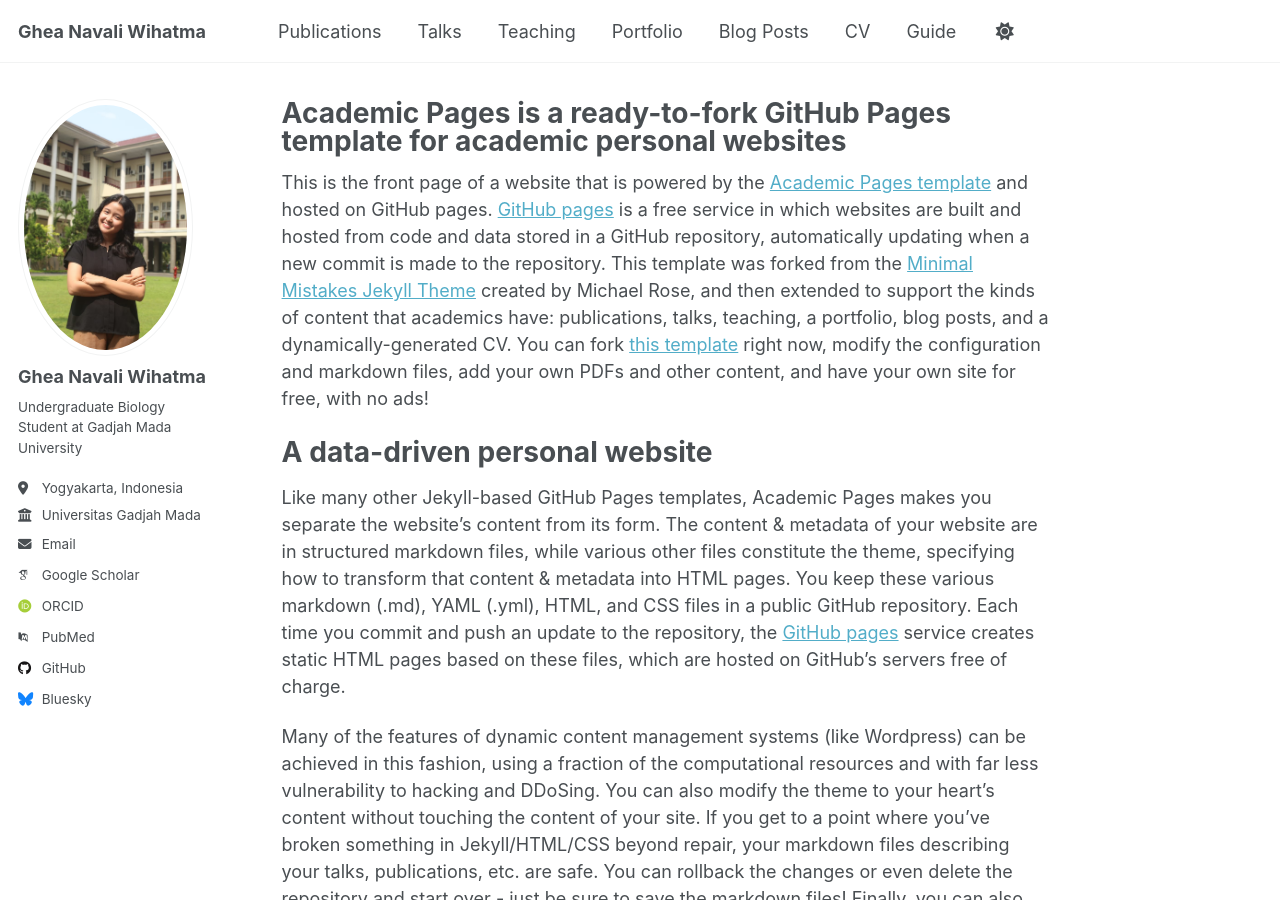
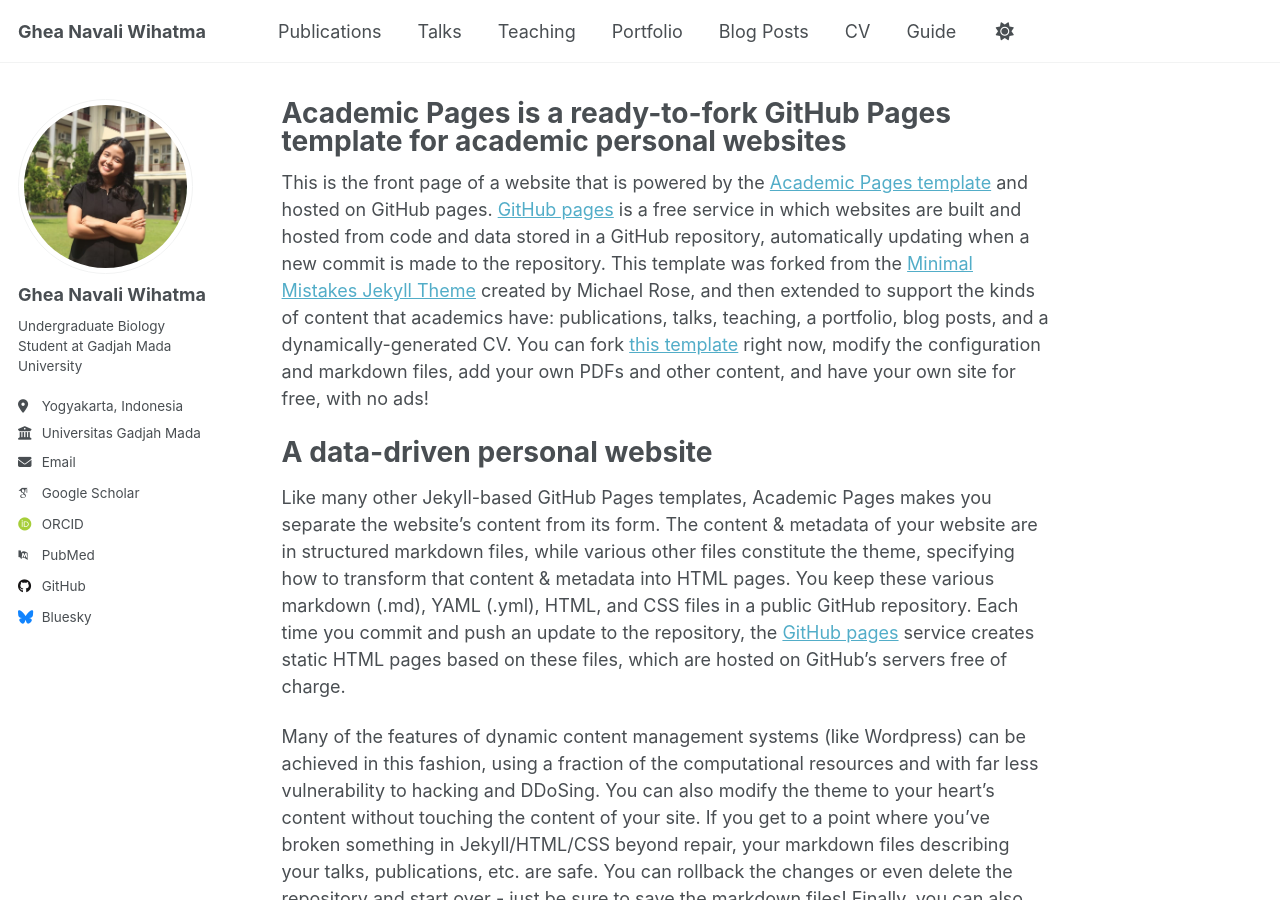
Before and after one commit to gheanavaliwihatma/gheanavaliwihatma.github.io, a Jekyll site: the page built from _pages/about.md, in a window 1280 px wide and 900 px high. Built offline with Jekyll 4.4.1, drawn with Linux system fonts in a browser that asks for light colours; some web fonts are replaced.

Commit message:
fix:avatar

```diff
--- a/_config.yml
+++ b/_config.yml
@@ -22,7 +22,7 @@
 #               Additional customization can be done by editing /_includes/author-profile.html
 author:
   # Biographic information
-  avatar           : "foto_ghea2.png"
+  avatar           : "foto_github.png"
   name             : "Ghea Navali Wihatma"
   pronouns         : # example: "she/her"
   bio              : "Undergraduate Biology Student at Gadjah Mada University"
```
Also changed, not shown: images/foto_github.png (added).
